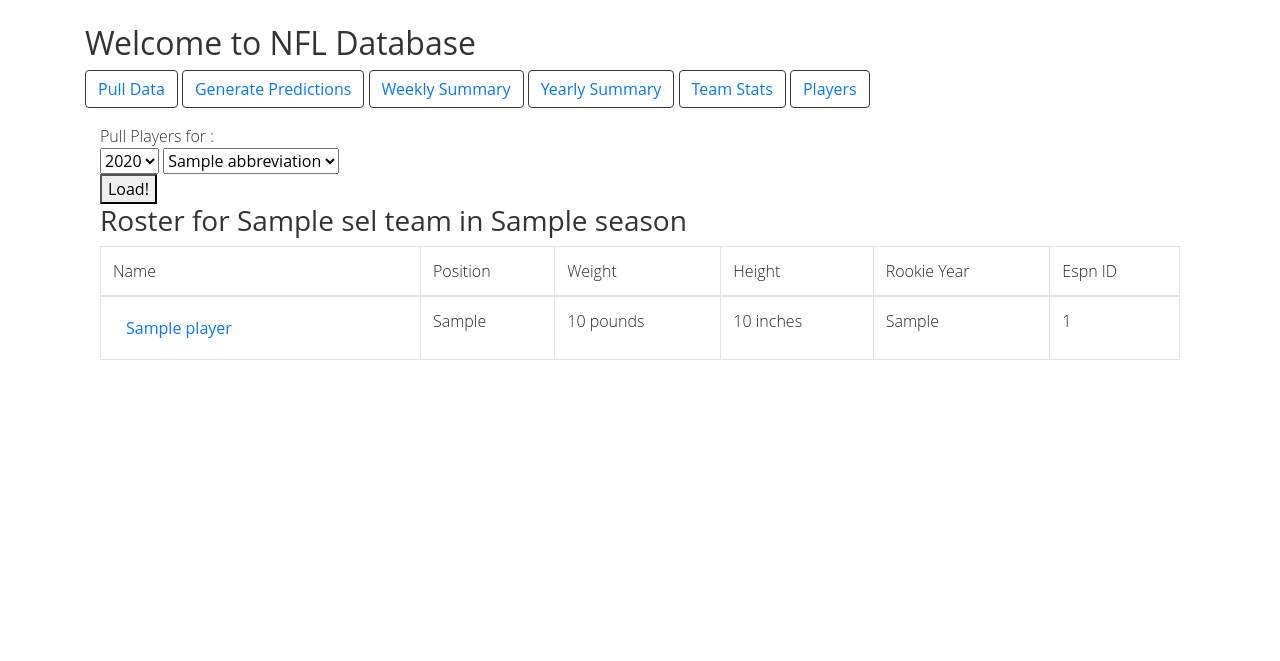
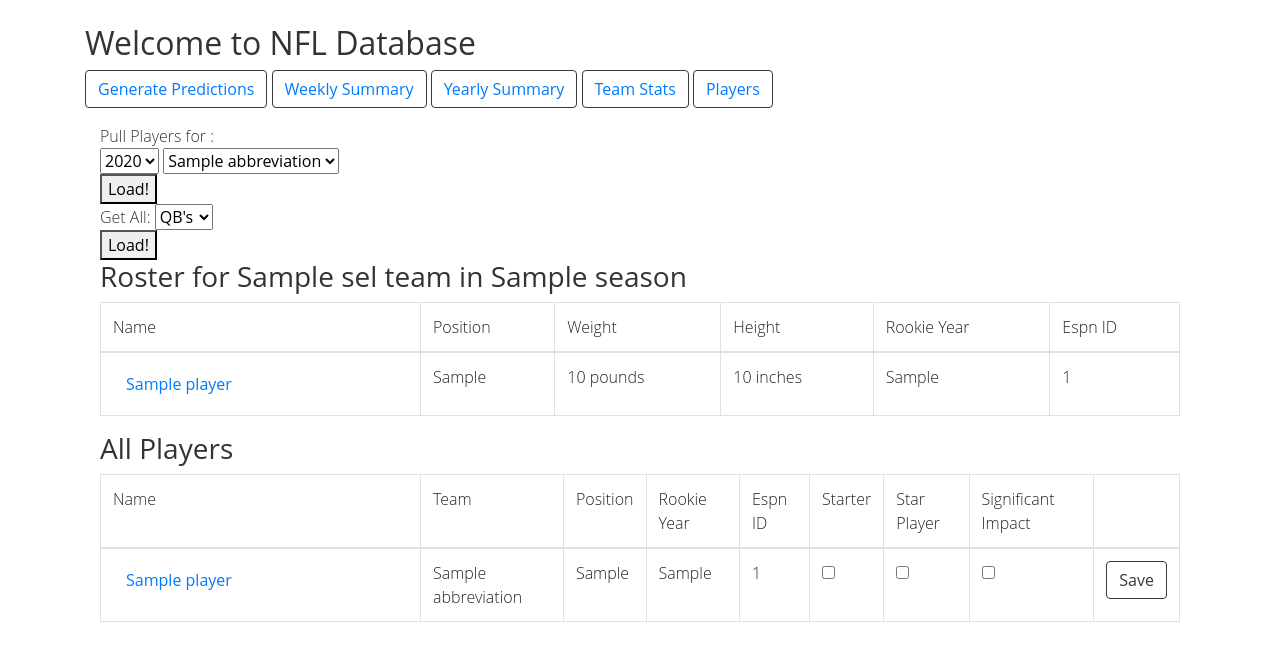
Before and after one commit to DeyanMDimov/sportsDB, a Django app: template sportsDjango/templates/nfl/players.html in a window 1280 px wide. Shown: the top 661 px of the page. Run offline with Django 3.2, Linux system fonts and the light colour scheme; the template is opened without the code that fills it: most values are stand-ins (such as "Sample title", 1, 10 or a date in 2020).

Commit message:
Removed Pull Data Link

```diff
--- a/sportsDjango/nfl_db/urls.py
+++ b/sportsDjango/nfl_db/urls.py
@@ -10,5 +10,6 @@ urlpatterns = [
     path('fullTeamStats/', views.fullTeamStats, name="fullTeamStats"),
     path('loadYearlySummary/', views.loadModelYear, name="loadModelYear"),
     path('individualStat/', views.viewIndividualStat, name="individualStat"),
-    path('players/', views.getPlayers, name="getPLayers")
+    path('players/', views.getPlayers, name="getPLayers"),
+    path('ajax/playerSignificance/', views.playerSignificance, name="playerSignificance")
 ]
--- a/sportsDjango/templates/nfl/base.html
+++ b/sportsDjango/templates/nfl/base.html
@@ -8,6 +8,8 @@
         <title>NFL DB</title>
         <link rel="stylesheet" href="https://cdn.jsdelivr.net/npm/bootstrap@4.5.3/dist/css/bootstrap.min.css" integrity="sha384-TX8t27EcRE3e/ihU7zmQxVncDAy5uIKz4rEkgIXeMed4M0jlfIDPvg6uqKI2xXr2" crossorigin="anonymous">
         <link rel="stylesheet" href="{% static 'nfl_db/style.css' %}">
+        <script src="https://code.jquery.com/jquery-3.5.1.slim.min.js" integrity="sha384-DfXdz2htPH0lsSSs5nCTpuj/zy4C+OGpamoFVy38MVBnE+IbbVYUew+OrCXaRkfj" crossorigin="anonymous"></script>
+        <script src="https://ajax.googleapis.com/ajax/libs/jquery/3.6.3/jquery.min.js"></script>
     </head>
     <body>
         <div class="container">
@@ -15,7 +17,7 @@
             <h2>Welcome to NFL Database</h2>
             <nav id="site-navigation" class="main-navigation" role="navigation">
                 <ul id="main_navigation_menu" class="nav-menu">
-                    <li id="menu-item-pull-data" class="menu-item"><a href="/getGames" class="btn btn-link btn-outline-dark" role="button">Pull Data</a></li>
+                    {% comment %} <li id="menu-item-pull-data" class="menu-item"><a href="/getGames" class="btn btn-link btn-outline-dark" role="button">Pull Data</a></li> {% endcomment %}
                     <li id="menu-item-report" class="menu-item "><a href="/loadModel" class="btn btn-link btn-outline-dark" role="button">Generate Predictions</a></li>
                     <li id="menu-item-weekly-summary" class="menu-item "><a href="/loadModelSummary" class="btn btn-link btn-outline-dark" role="button">Weekly Summary</a></li>
                     <li id="menu-item-yearly-summary" class="menu-item "><a href="/loadYearlySummary" class="btn btn-link btn-outline-dark" role="button">Yearly Summary</a></li>
@@ -49,7 +51,6 @@
             {% block players %}
             {% endblock %}
         </div>
-        <script src="https://code.jquery.com/jquery-3.5.1.slim.min.js" integrity="sha384-DfXdz2htPH0lsSSs5nCTpuj/zy4C+OGpamoFVy38MVBnE+IbbVYUew+OrCXaRkfj" crossorigin="anonymous"></script>
         <script src="https://cdn.jsdelivr.net/npm/popper.js@1.16.1/dist/umd/popper.min.js" integrity="sha384-9/reFTGAW83EW2RDu2S0VKaIzap3H66lZH81PoYlFhbGU+6BZp6G7niu735Sk7lN" crossorigin="anonymous"></script>
         <script src="https://cdn.jsdelivr.net/npm/bootstrap@4.5.3/dist/js/bootstrap.min.js" integrity="sha384-w1Q4orYjBQndcko6MimVbzY0tgp4pWB4lZ7lr30WKz0vr/aWKhXdBNmNb5D92v7s" crossorigin="anonymous"></script>
     </body>
--- a/sportsDjango/templates/nfl/players.html
+++ b/sportsDjango/templates/nfl/players.html
@@ -24,6 +24,27 @@
                     {% endif %}
                     > {{ team.abbreviation }}</option>
                 {% endfor %}
+
+                </select>
+                <br>
+                <button type="submit">Load!</button>
+            </form>
+            <form method="GET">
+                Get All:
+                <select name="position" id="position">
+                    <option value="1"> QB's </option>
+                    <option value="4"> RB's </option>
+                    <option value="5"> FB's </option>
+                    <option value="2"> WR's </option>
+                    <option value="3"> TE's </option>
+                    <option value="6"> OL's </option>
+                    <option value="7"> DL's </option>
+                    <option value="8"> LB's </option>
+                    <option value="9"> CB's </option>
+                    <option value="10"> S's </option>
+                    <option value="11"> P's </option>
+                    <option value="12"> K's </option>
+
                 </select>
                 <br>
                 <button type="submit">Load!</button>
@@ -79,13 +100,105 @@
                                     {% endfor %}
                                 </tbody>
                             </table>
+                        </td>
+                    </tr>
                     {% endfor %}
                 </tbody>
             </table>
         </div>
+        {% endif %}
 
+        {% if allPlayers %}
+        <h3>
+            All Players
+        </h3>
+        <table class="table table-bordered" id="player_table">
+            <thead>
+                <tr>
+                    <td style="width:320px">Name</td>
+                    <td>Team</td>
+                    <td>Position</td>
+                    <td>Rookie Year</td>
+                    <td>Espn ID</td>
+                    <td>Starter</td>
+                    <td>Star Player</td>
+                    <td>Significant Impact</td>
+                    <td></td>
+            <tbody>
+                {% for player in allPlayers%}
+                <tr id="{{player.espnId}}">
+                    <td id="accordion-{{player.espnId}}">
+                        <button class="btn btn-link btn-block text-left" type="button" data-toggle="collapse" data-target="#collapse{{player.espnId}}" aria-expanded="true" aria-controls="collapse{{player.espnId}}">
+                            {{player.name}}
+                        </button>
+                    </td>
+                    <td>{{player.team.abbreviation}}</td>
+                    <td>{{player.get_playerPosition_display}}</td>
+                    <td>{{player.firstSeason}}</td>
+                    <td>{{player.espnId}}</td>
+                    <td><input type="checkbox" id="{{player.espnId}}-starter" name="{{player.espnId}}-starter"
+                        {% if player.isStarter %} checked {% endif %} /></td>
+                    <td><input type="checkbox" id="{{player.espnId}}-starPlayer" name="{{player.espnId}}-starPlayer"
+                        {% if player.starPlayer %} checked {% endif %} /></td>
+                    <td><input type="checkbox" id="{{player.espnId}}-bigImpact" name="{{player.espnId}}-bigImpact"
+                        {% if player.currentlyHavingBigImpact %} checked {% endif %} /></td>
+                    <td><button class="btn btn-outline-dark save-btn" id="{{player.espnId}}_save">Save</button></td>
+                </tr>
+                {% comment %} <tr id="collapse{{player.espnId}}" class="collapse" aria-labelledby="accordion-{{player.espnId}}" data-parent="#accordion-{{player.espnId}}">
+                    <td colspan="3" class="modelSummaryContainer">
+                        Tenures for player {{player.espnId}}
+                        <table class="table-bordered" id="player_tenure">
+                            <thead>
+                                <td>Team</td>
+                                <td>Start Date</td>
+                                <td>End Date</td>
+                            </thead>
+                            <tbody>
+                                {% for tnr in tenures %}
+                                    {% if tnr.player == player%}
+                                    <tr>
+                                        <td>{{tnr.team.fullName}}</td>
+                                        <td>{{tnr.startDate|date:"m/d/Y"}}</td>
+                                        <td>{{tnr.endDate|date:"m/d/Y"}}</td>
+                                    </tr>
+                                    {% endif %}
+                                {% endfor %}
+                            </tbody>
+                        </table>
+                    </td>
+                </tr> {% endcomment %}
 
+                {% endfor %}
+            </tbody>
+        </table>
         {% endif %}
 
     </div>
+    <script>
+        $("#player_table").on("click", ".save-btn", function () {
+            var url = "../ajax/playerSignificance/"
+            var player_id = $(this).parents('tr').attr('id');
+
+            var is_star = $("#"+player_id+"-starPlayer")[0].checked;
+
+            var big_impact = $("#"+player_id+"-bigImpact")[0].checked;
+
+            var starter = $("#"+player_id+"-starter")[0].checked;
+
+            $.ajax(
+                {
+                    url: url,
+                    data: {
+                    'playerId': player_id,
+                    'isStar': is_star,
+                    'bigImpact': big_impact,
+                    'starter': starter
+                    },
+                    success: function ()
+                    {
+                        console.log(player_id + " saved.");
+                    }
+                });
+        });
+    </script>
 {% endblock %}
```
Also changed, not shown: sportsDjango/nfl_db/views.py (+25 -1 lines).
